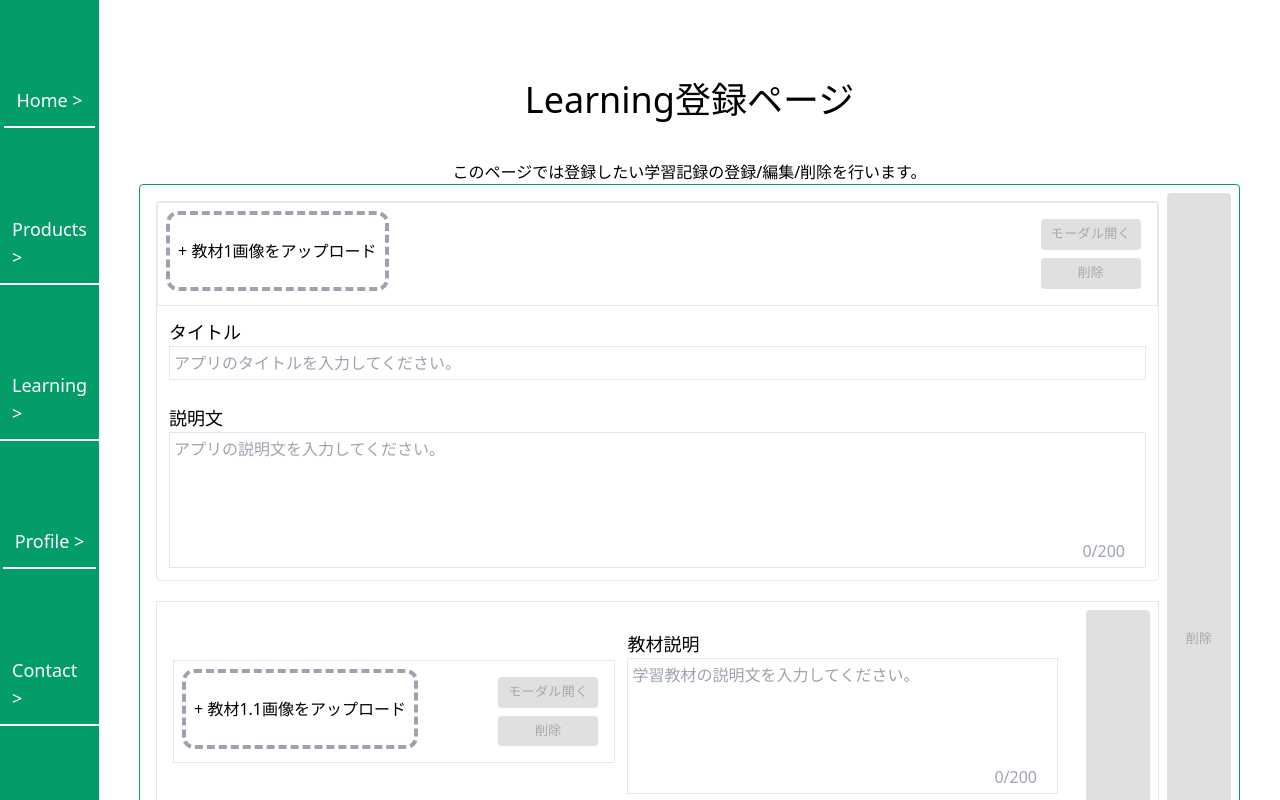
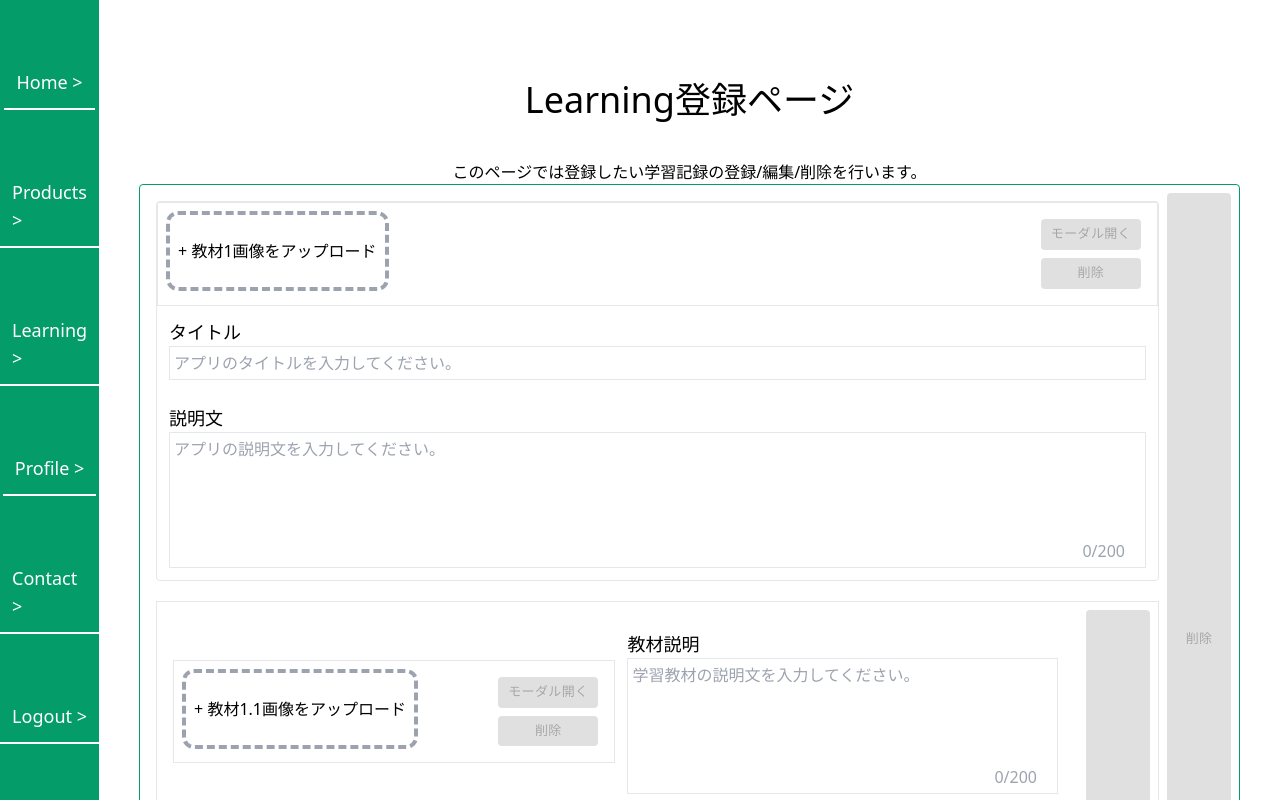
Before and after one commit to hirossan4049/my-portfolio-cms-unko, a React (Vite) app: page /learning in a window 1280 px wide. Shown: the top 800 px of the page. Built offline with nearby package versions, Linux system fonts and the light colour scheme.

Commit message:
fix: Side menu installation position

```diff
--- a/src/components/SideMenu .tsx
+++ b/src/components/SideMenu .tsx
@@ -1,12 +1,22 @@
-const SideMenu = () => {
+import { ReactNode } from "react"
+
+type Props = {
+  children: ReactNode;
+}
+
+const SideMenu = ({ children }: Props) => {
   return (
+    <main className='flex'>
       <ul className='hidden sticky top-0 sm:flex flex-col items-center justify-evenly h-screen w-1/12 bg-primary text-white text-lg [&>li]:border-b-2 [&>li]:border-white [&>li]:p-3'>
         <li><a href="/">Home {'>'}</a></li>
         <li><a href="/products">Products {'>'}</a></li>
         <li><a href="/learning">Learning {'>'}</a></li>
         <li><a href="/profile">Profile {'>'}</a></li>
         <li><a href="/contact">Contact {'>'}</a></li>
+        <li><a href="/login">Logout {'>'}</a></li>
       </ul>
+      {children}
+    </main>
   )
 }
 
--- a/src/main.tsx
+++ b/src/main.tsx
@@ -2,12 +2,9 @@ import React from 'react'
 import ReactDOM from 'react-dom/client'
 import './index.css'
 import Router from './routers/Router.tsx'
-import SideMenu from './components/SideMenu .tsx'
+
 ReactDOM.createRoot(document.getElementById('root')!).render(
   <React.StrictMode>
-    <main className='flex'>
-      <SideMenu />
-      <Router />
-    </main>
-  </React.StrictMode>,
+    <Router />
+  </React.StrictMode>
 )
--- a/src/pages/Contact.tsx
+++ b/src/pages/Contact.tsx
@@ -1,5 +1,6 @@
 import Title from '../components/Title'
 import InputText from '../components/InputText'
+import SideMenu from '../components/SideMenu ';
 
 const Contact = () => {
   const test = (e: React.FormEvent<HTMLFormElement>) => {
@@ -7,6 +8,7 @@ const Contact = () => {
   }
 
   return (
+    <SideMenu>
       <div className='*:flex *:flex-col *:justify-center *:items-center w-full h-full p-10'>
         <Title title="Profile登録ページ" />
         <p>このページでは連絡先の登録/編集/削除を行います。</p>
@@ -15,6 +17,7 @@ const Contact = () => {
           <button className='w-80 px-3 py-2 border shadow-md rounded-xl text-xl bg-primary text-white' type='submit'>登録</button>
         </form>
       </div>
+    </SideMenu>
   )
 }
 
--- a/src/pages/Learning.tsx
+++ b/src/pages/Learning.tsx
@@ -2,6 +2,7 @@ import { Button } from '@mui/material'
 import Title from '../components/Title'
 import InputText from '../components/InputText'
 import InputImageForm from '../components/InputImageForm'
+import SideMenu from '../components/SideMenu '
 import { useHandleForms } from '../hooks/useHandleForms'
 
 const Learning = () => {
@@ -10,6 +11,7 @@ const Learning = () => {
     e.preventDefault();
   }
   return (
+    <SideMenu>
       <div className='*:flex *:flex-col *:justify-center *:items-center w-full h-full p-10'>
         <Title title="Learning登録ページ" />
         <p>このページでは登録したい学習記録の登録/編集/削除を行います。</p>
@@ -52,6 +54,7 @@ const Learning = () => {
           <button className='w-80 px-3 py-2 border shadow-md rounded-xl text-xl bg-primary text-white' type='submit'>登録</button>
         </form>
       </div>
+    </SideMenu>
   )
 }
 
--- a/src/pages/ProductDetail.tsx
+++ b/src/pages/ProductDetail.tsx
@@ -2,6 +2,7 @@ import { Button } from '@mui/material'
 import InputImageForm from '../components/InputImageForm'
 import InputText from '../components/InputText'
 import Title from '../components/Title'
+import SideMenu from '../components/SideMenu '
 import { useHandleForms } from '../hooks/useHandleForms'
 
 const ProductDetail = () => {
@@ -10,6 +11,7 @@ const ProductDetail = () => {
     e.preventDefault();
   }
   return (
+    <SideMenu>
       <div className='*:flex *:flex-col *:justify-center *:items-center w-full h-full p-10'>
         <Title title="ProductDetail登録ページ" />
         <p>このページでは登録したいプロダクト詳細を登録/編集/削除を行います。</p>
@@ -36,6 +38,7 @@ const ProductDetail = () => {
           <button className='w-80 px-3 py-2 border shadow-md rounded-xl text-xl bg-primary text-white' type='submit'>登録</button>
         </form>
       </div>
+    </SideMenu>
   )
 }
 
--- a/src/pages/Products.tsx
+++ b/src/pages/Products.tsx
@@ -2,6 +2,7 @@ import { Button } from '@mui/material'
 import InputImageForm from '../components/InputImageForm'
 import InputText from '../components/InputText'
 import Title from '../components/Title'
+import SideMenu from '../components/SideMenu '
 import { useHandleForms } from '../hooks/useHandleForms'
 
 const Products = () => {
@@ -10,6 +11,7 @@ const Products = () => {
     e.preventDefault();
   }
   return (
+    <SideMenu>
       <div className='*:flex *:flex-col *:justify-center *:items-center w-full h-full p-10'>
         <Title title="Product登録ページ" />
         <p>このページでは登録したいプロダクトの登録/編集/削除を行います。</p>
@@ -28,6 +30,7 @@ const Products = () => {
           <button className='w-80 px-3 py-2 border shadow-md rounded-xl text-xl bg-primary text-white' type='submit'>登録</button>
         </form>
       </div>
+    </SideMenu>
   )
 }
 
--- a/src/pages/Profile.tsx
+++ b/src/pages/Profile.tsx
@@ -2,6 +2,7 @@ import { Button } from '@mui/material'
 import InputImageForm from '../components/InputImageForm'
 import InputText from '../components/InputText'
 import Title from '../components/Title'
+import SideMenu from '../components/SideMenu '
 import { useHandleForms } from '../hooks/useHandleForms'
 
 const Profile = () => {
@@ -10,6 +11,7 @@ const Profile = () => {
     e.preventDefault();
   }
   return (
+    <SideMenu>
       <div className='*:flex *:flex-col *:justify-center *:items-center w-full h-full p-10'>
         <Title title="Profile登録ページ" />
         <p>このページではプロフィールの登録/編集/削除を行います。</p>
@@ -32,6 +34,7 @@ const Profile = () => {
           <button className='w-80 px-3 py-2 border shadow-md rounded-xl text-xl bg-primary text-white' type='submit'>登録</button>
         </form>
       </div>
+    </SideMenu>
   )
 }
 
--- a/src/pages/TopPage.tsx
+++ b/src/pages/TopPage.tsx
@@ -2,6 +2,7 @@ import { Button } from '@mui/material';
 import InputImageForm from '../components/InputImageForm';
 import InputText from '../components/InputText';
 import Title from '../components/Title';
+import SideMenu from '../components/SideMenu ';
 import { useHandleForms } from '../hooks/useHandleForms';
 
 const TopPage = () => {
@@ -10,6 +11,7 @@ const TopPage = () => {
     e.preventDefault();
   }
   return (
+    <SideMenu>
       <div className='*:flex *:flex-col *:justify-center *:items-center w-full h-full p-10'>
         <Title title="TopPage設定" />
         <p>このページではプロフィールのTOP画面の設定を行います。</p>
@@ -32,6 +34,7 @@ const TopPage = () => {
           <button className='w-80 px-3 py-2 border shadow-md rounded-xl text-xl bg-primary text-white' type='submit'>登録</button>
         </form>
       </div>
+    </SideMenu>
   )
 }
 
```
Lines whose indentation alone changed are shown as unchanged.
